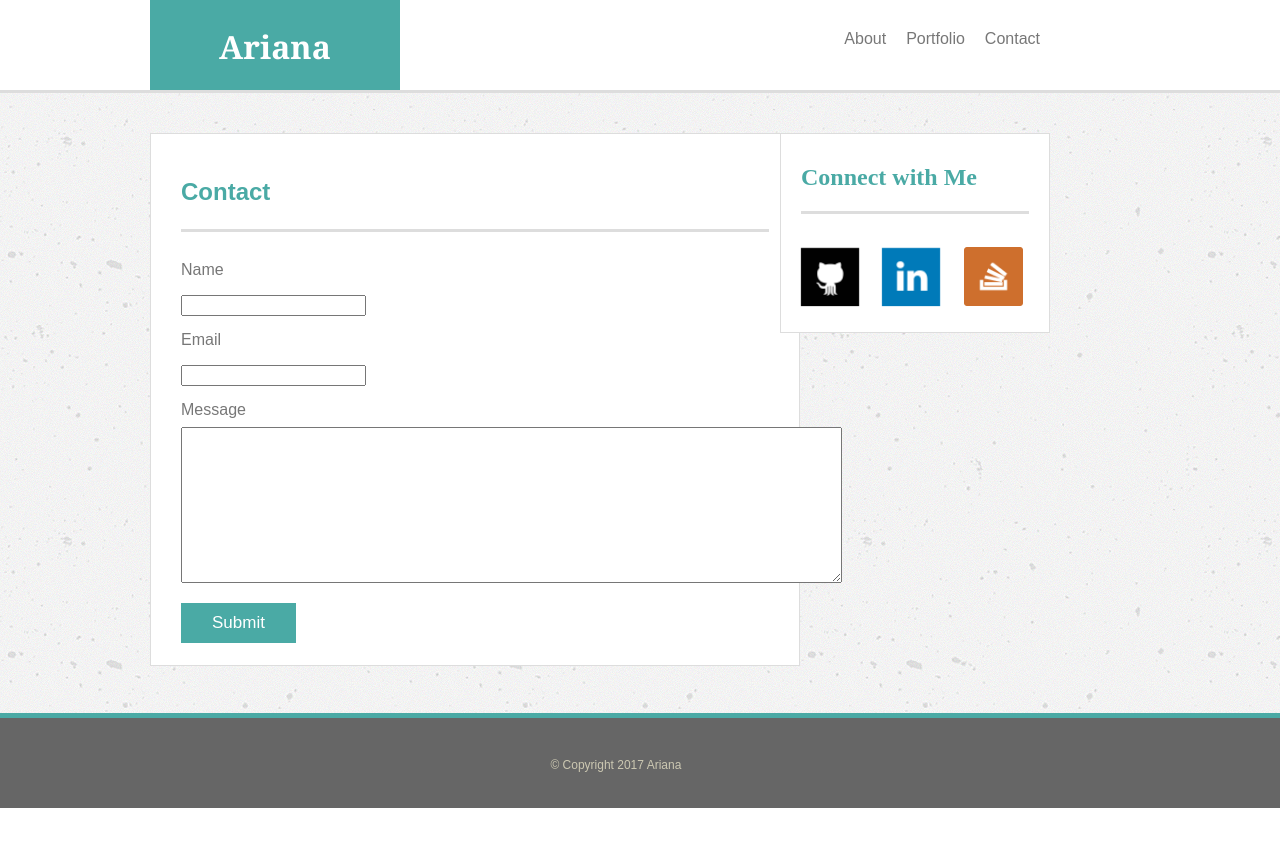
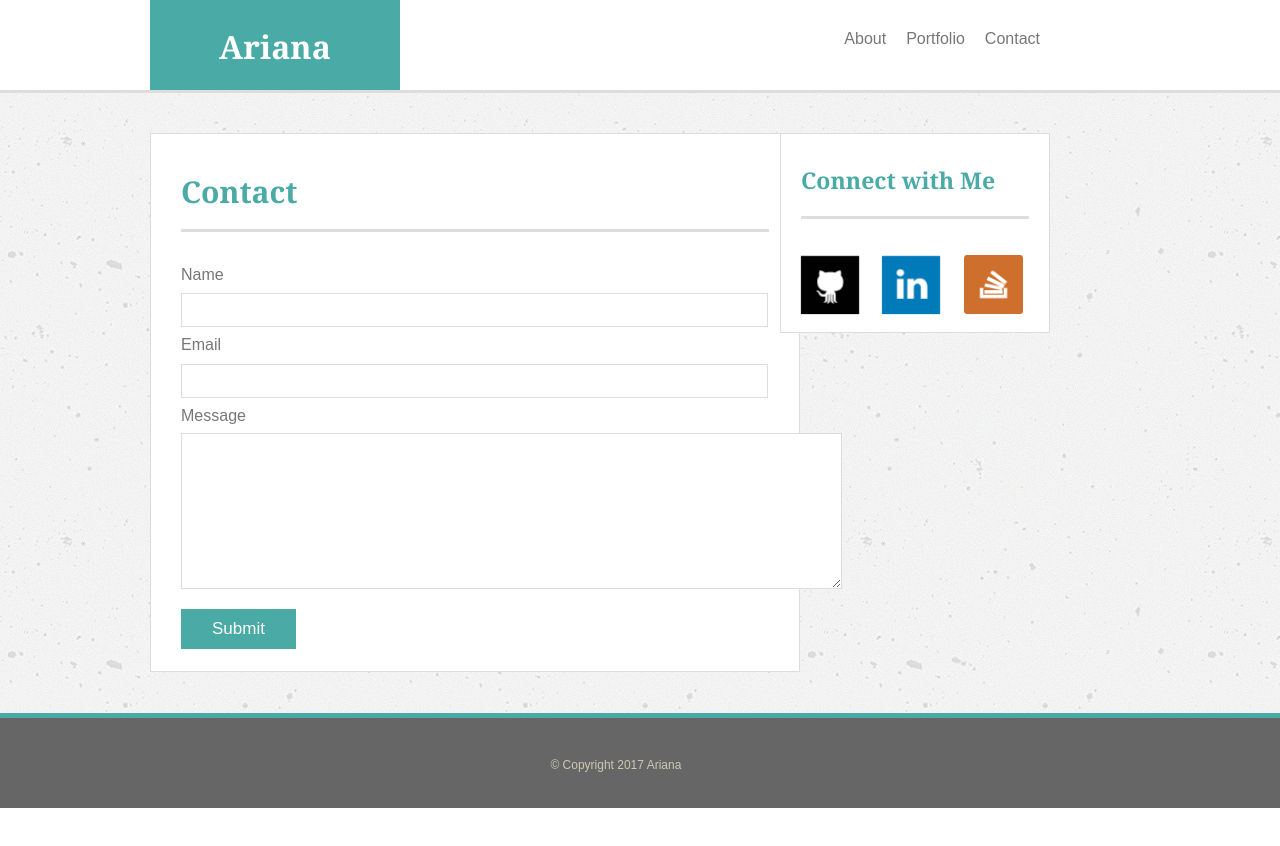
Before and after one commit to ArianaDV/Basic-Portfolio, a plain HTML site: page contact.html in a window 1280 px wide. Drawn offline with Linux system fonts and the light colour scheme.

Commit message:
updated header size

```diff
--- a/assets/css/style.css
+++ b/assets/css/style.css
@@ -63,6 +63,13 @@ form {float: left;
 	line-height: 35px;
 	color: #777777;}
 
+input, textarea {border: solid;
+	border-color: #dddddd;
+	border-width: thin;}
+
+input {width: 581px;
+		height: 30px;}
+
 button {background: #4aaaa5;
 	width: 115px;
 	height: 40px;;
@@ -89,7 +96,17 @@ h2 {color: #4aaaa5;
 	border-bottom: solid;
 	border-color: #dddddd;
 	margin-top: 10px;
-	padding-bottom: 20px;}
+	padding-bottom: 20px;
+	font-size: 30px;
+	font-family: 'Georgia', Times, Times New Roman, serif;}
+
+h3 {color: #4aaaa5;
+	border-bottom: solid;
+	border-color: #dddddd;
+	margin-top: 10px;
+	padding-bottom: 20px;
+	font-size: 23px;
+	font-family: 'Georgia', Times, Times New Roman, serif;}
 
 p {font-family: 'Arial', 'Helvetica Neue', 'Helvetica', 'sans-serif';
 	color: #777777;
--- a/contact.html
+++ b/contact.html
@@ -40,7 +40,7 @@
 	</div>
 
 	<div class="connectwithme">
-	 	<h2>Connect with Me</h2>
+	 	<h3>Connect with Me</h3>
 
 	 	<a href="https://github.com/ArianaDV" target="-balnk"> <img src="assets/images/GitHub.png" class="image1">
 		</a>
```
Also changed, not shown: index.html (+1 -1 lines), portfolio.html (+1 -1 lines).
